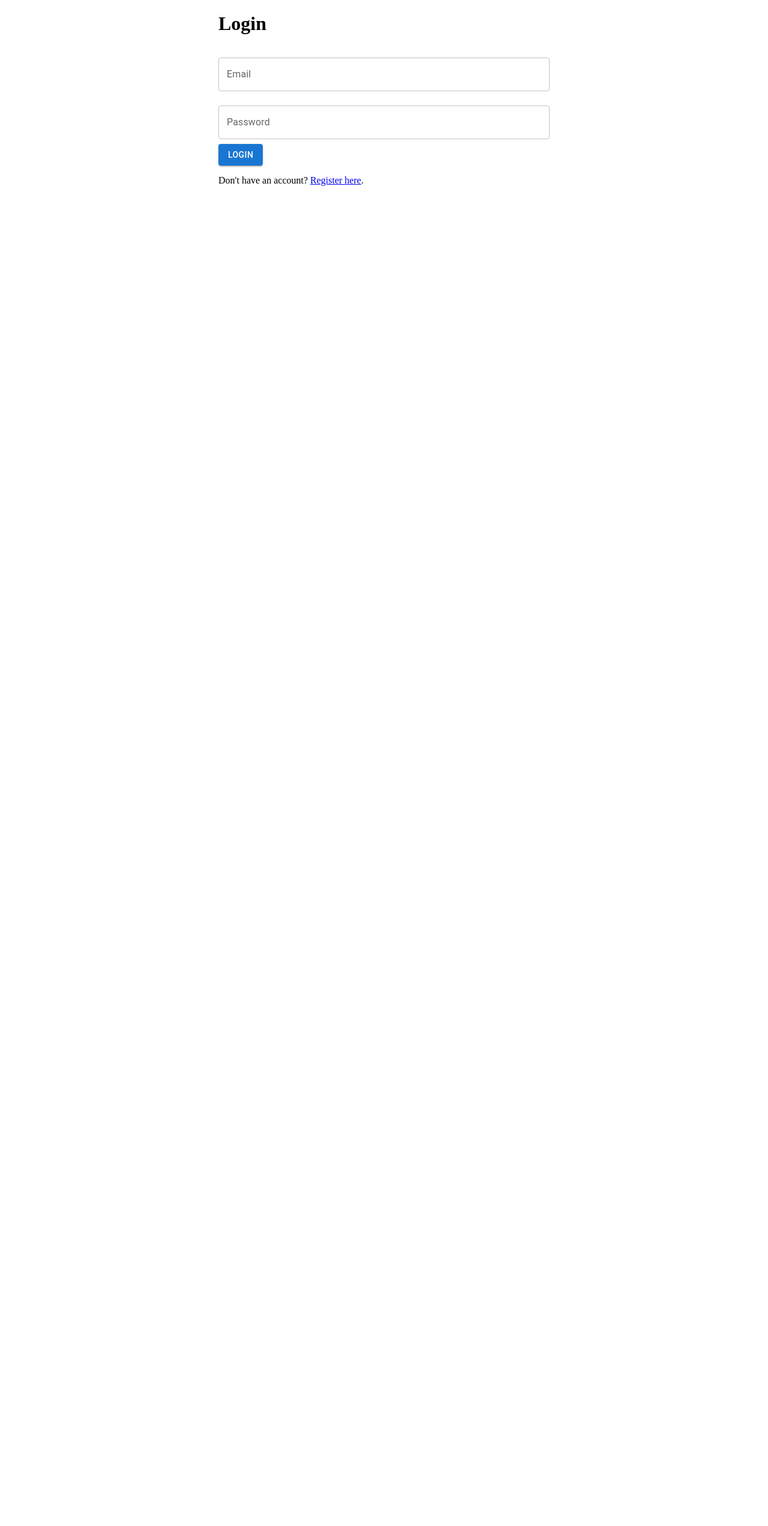
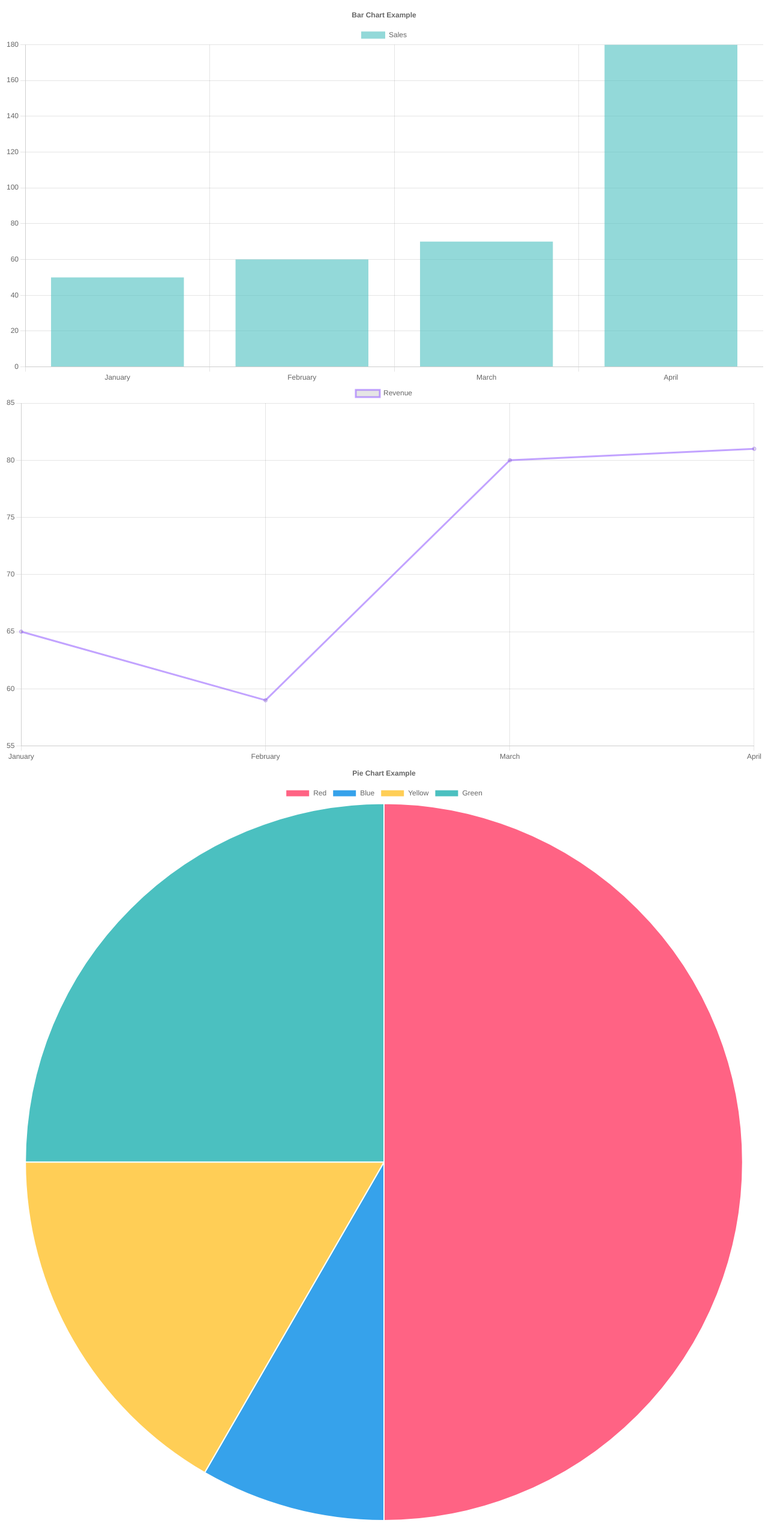
Before and after one commit to malindakpt/feedback, a React (Create React App) app: page / in a window 1280 px wide. Before the commit this address led to /login. Shown: the whole page at 60% size. Before the commit the page ends 800 px from the top, so only its background shows below. Built offline with nearby package versions, Linux system fonts and the light colour scheme.

Commit message:
create chart components for bar,line,pie charts

```diff
--- a/src/App.tsx
+++ b/src/App.tsx
@@ -1,12 +1,24 @@
 import React from 'react';
 import { BrowserRouter,Router, Route, Routes } from 'react-router-dom';
 import AppRoutes from './routes/appRoutes';
+import BarChart from './components/Shared/barChart';
+import LineChart from './components/Shared/lineChart';
+import PieChart from './components/Shared/pieChart';
+import { barChartData, lineChartData, pieChartData } from './components/Shared/chartData';
+
 const App: React.FC = () => {
   return (
 
     <div className="App">
-    <AppRoutes />
+    {/* <AppRoutes /> */}
+
+
+      <BarChart title="Bar Chart Example" data={barChartData} showTitle={true} />
+      <LineChart title="Line Chart Example" data={lineChartData} showTitle={false} />
+      <PieChart title="Pie Chart Example" data={pieChartData} showTitle={true} />
     </div>
+
+
   );
 }
 
--- /dev/null
+++ b/src/components/Shared/barChart.tsx
@@ -0,0 +1,17 @@
+// barChart.tsx
+import React from 'react';
+import { Bar } from 'react-chartjs-2';
+import { ChartData } from 'chart.js';
+import { commonOptions } from './chartOptions';
+
+interface BarChartProps {
+  title: string;
+  data: ChartData<'bar'>;
+  showTitle?: boolean;
+}
+
+const BarChart: React.FC<BarChartProps> = ({ title, data, showTitle = true }) => {
+  return <Bar data={data} options={commonOptions(showTitle, title)} />;
+};
+
+export default BarChart;
--- /dev/null
+++ b/src/components/Shared/chartData.tsx
@@ -0,0 +1,38 @@
+// chartData.tsx
+export const barChartData = {
+    labels: ['January', 'February', 'March', 'April'],
+    datasets: [
+      {
+        label: 'Sales',
+        data: [50, 60, 70, 180],
+        backgroundColor: 'rgba(75, 192, 192, 0.6)',
+      },
+    ],
+  };
+
+  export const lineChartData = {
+    labels: ['January', 'February', 'March', 'April'],
+    datasets: [
+      {
+        label: 'Revenue',
+        data: [65, 59, 80, 81],
+        borderColor: 'rgba(153, 102, 255, 0.6)',
+        fill: false,
+      },
+    ],
+  };
+
+  export const pieChartData = {
+    labels: ['Red', 'Blue', 'Yellow', 'Green'],
+    datasets: [
+      {
+        data: [300, 50, 100, 150],
+        backgroundColor: [
+          '#FF6384',
+          '#36A2EB',
+          '#FFCE56',
+          '#4BC0C0',
+        ],
+      },
+    ],
+  };
--- /dev/null
+++ b/src/components/Shared/chartOptions.tsx
@@ -0,0 +1,38 @@
+import {
+    Chart as ChartJS,
+    CategoryScale,
+    LinearScale,
+    BarElement,
+    PointElement,
+    LineElement,
+    ArcElement,
+    Title,
+    Tooltip,
+    Legend,
+  } from 'chart.js';
+
+  // Register the necessary components
+  ChartJS.register(
+    CategoryScale,
+    LinearScale,
+    BarElement,
+    PointElement,
+    LineElement,
+    ArcElement,
+    Title,
+    Tooltip,
+    Legend
+  );
+
+export const commonOptions = (showTitle: boolean, title: string) => ({
+    responsive: true,
+    plugins: {
+      legend: {
+        display: true,
+      },
+      title: {
+        display: showTitle,
+        text: title,
+      },
+    },
+  });
--- /dev/null
+++ b/src/components/Shared/lineChart.tsx
@@ -0,0 +1,17 @@
+// lineChart.tsx
+import React from 'react';
+import { Line } from 'react-chartjs-2';
+import { ChartData } from 'chart.js';
+import { commonOptions } from './chartOptions';
+
+interface LineChartProps {
+  title: string;
+  data: ChartData<'line'>;
+  showTitle?: boolean;
+}
+
+const LineChart: React.FC<LineChartProps> = ({ title, data, showTitle = true }) => {
+  return <Line data={data} options={commonOptions(showTitle, title)} />;
+};
+
+export default LineChart;
--- /dev/null
+++ b/src/components/Shared/pieChart.tsx
@@ -0,0 +1,17 @@
+// pieChart.tsx
+import React from 'react';
+import { Pie } from 'react-chartjs-2';
+import { ChartData } from 'chart.js';
+import { commonOptions } from './chartOptions';
+
+interface PieChartProps {
+  title: string;
+  data: ChartData<'pie'>;
+  showTitle?: boolean;
+}
+
+const PieChart: React.FC<PieChartProps> = ({ title, data, showTitle = true }) => {
+  return <Pie data={data} options={commonOptions(showTitle, title)} />;
+};
+
+export default PieChart;
```
